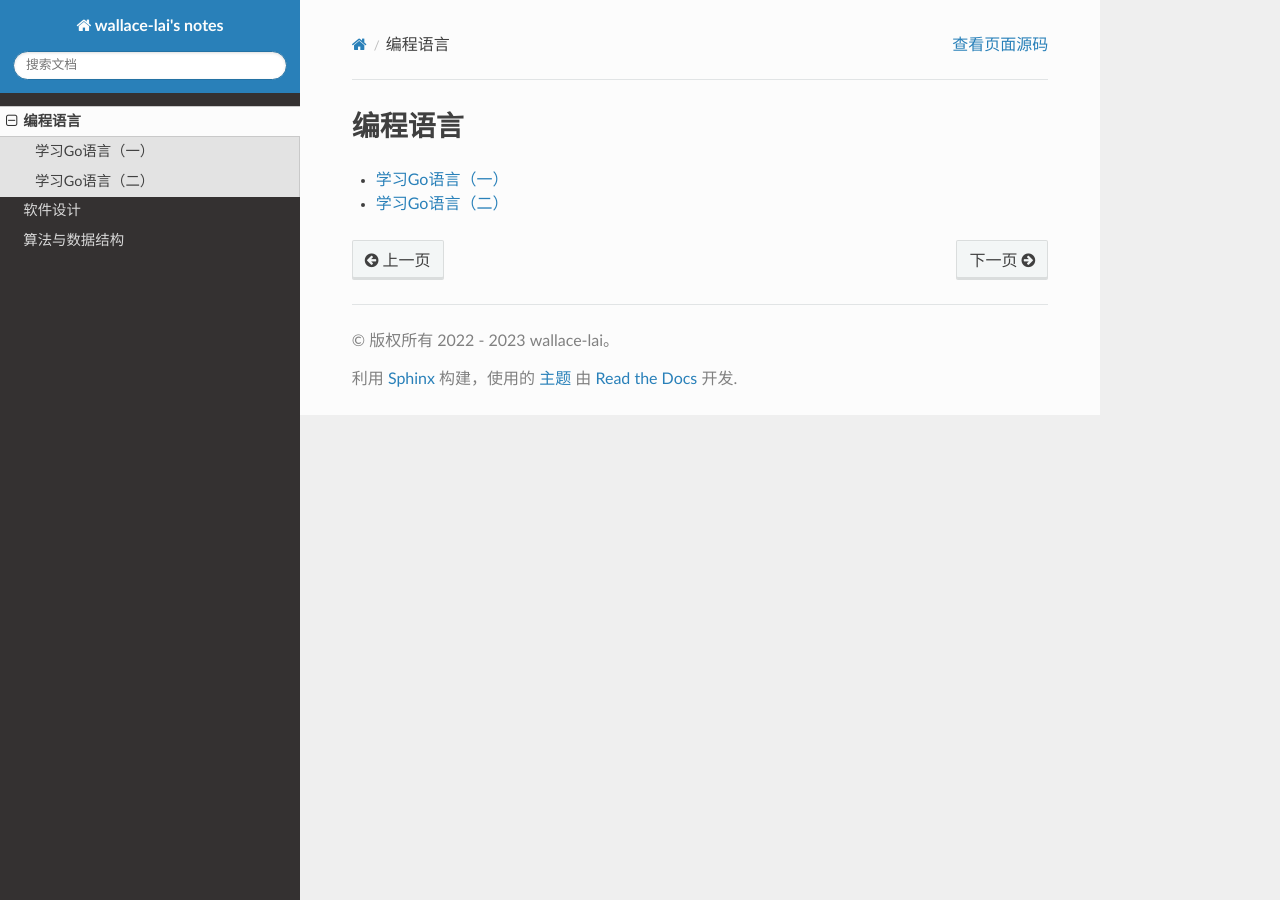
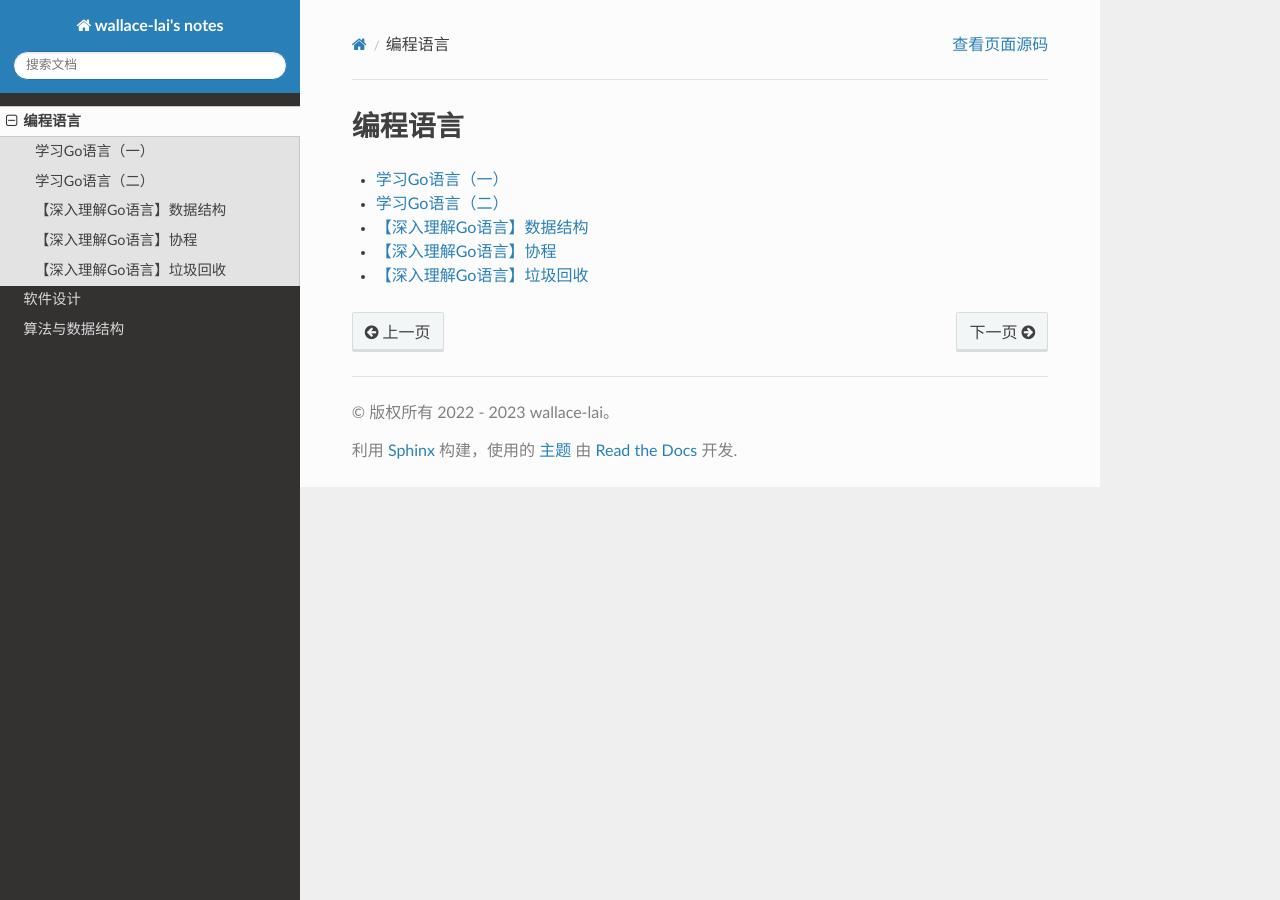
Before and after one commit to wallace-lai/learning-notes, a Sphinx documentation site: the page built from source/00-Language/index.rst, in a window 1280 px wide. Built offline with Sphinx 7.4.7 and the Read the Docs theme 2.0.0, drawn with Linux system fonts in a browser that asks for light colours.

Commit message:
deep understand golang 0

```diff
--- /dev/null
+++ b/source/00-Language/deep-understand-in-golang-0.rst
@@ -0,0 +1,2 @@
+【深入理解Go语言】数据结构
+===============================
--- /dev/null
+++ b/source/00-Language/deep-understand-in-golang-1.rst
@@ -0,0 +1,2 @@
+【深入理解Go语言】协程
+===============================
--- /dev/null
+++ b/source/00-Language/deep-understand-in-golang-2.rst
@@ -0,0 +1,2 @@
+【深入理解Go语言】垃圾回收
+===============================
--- a/source/00-Language/index.rst
+++ b/source/00-Language/index.rst
@@ -6,3 +6,7 @@
 
     learn-go-0.rst
     learn-go-1.rst
+
+    deep-understand-in-golang-0.rst
+    deep-understand-in-golang-1.rst
+    deep-understand-in-golang-2.rst
```
